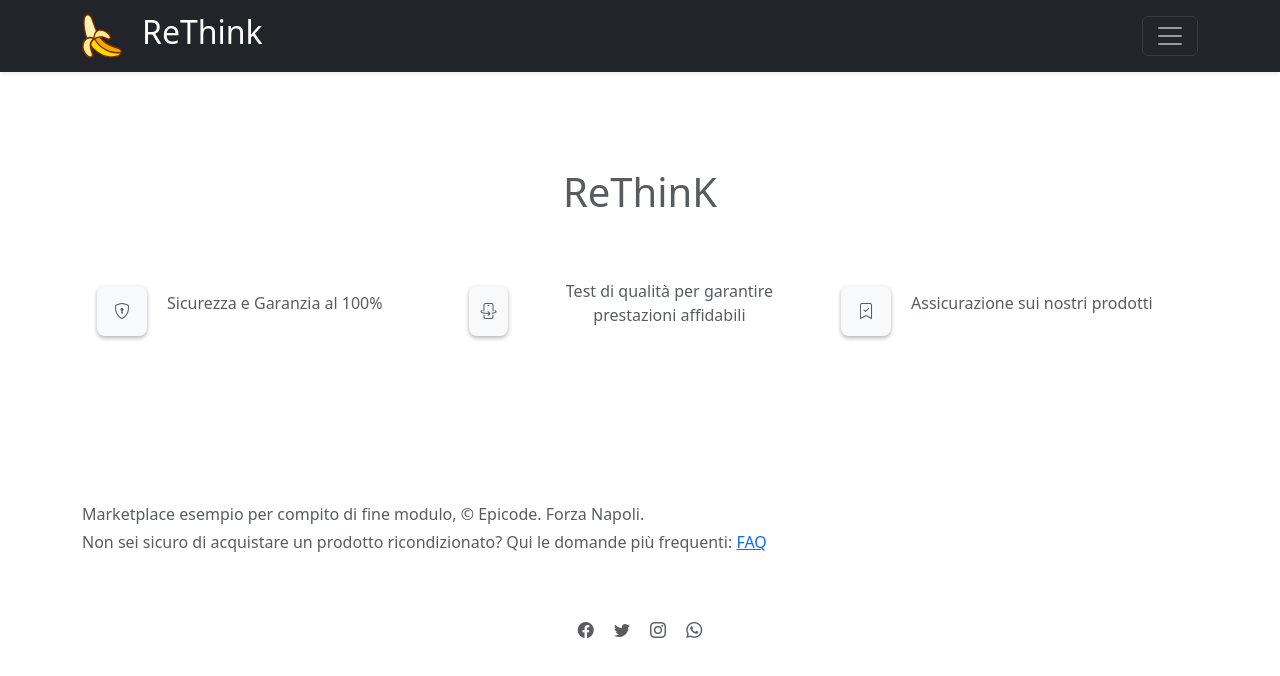
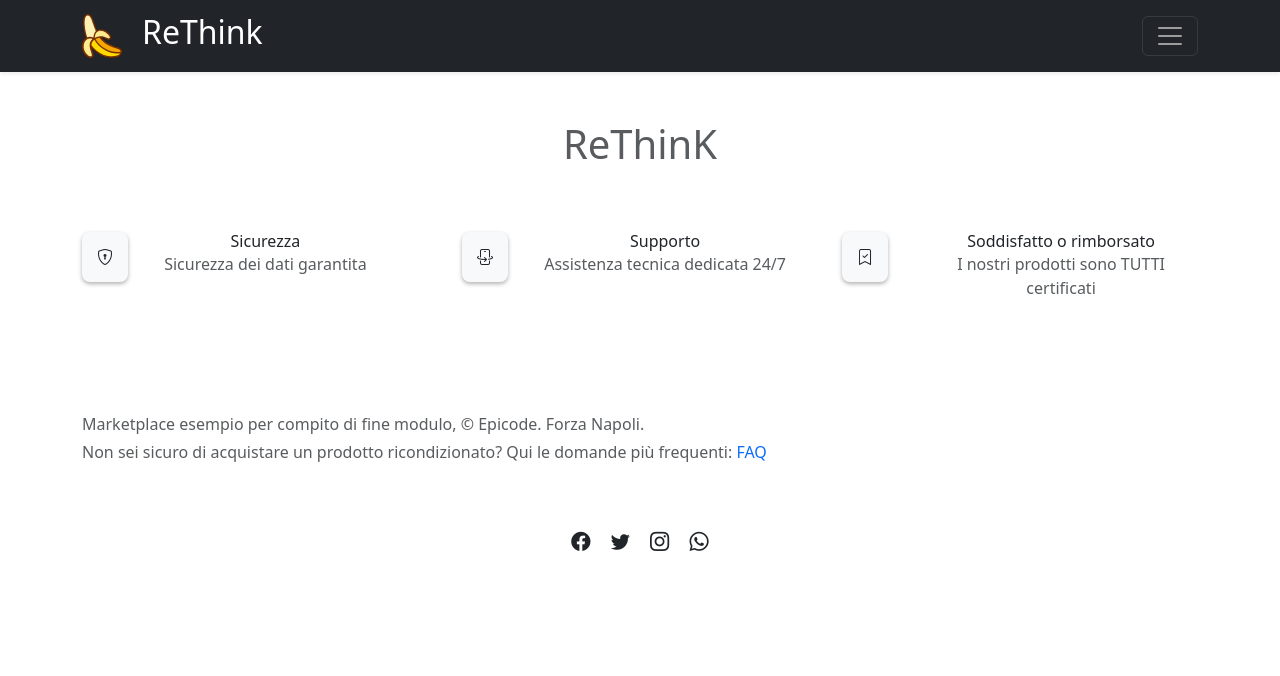
Before and after one commit to lucacasp/ReThink, a plain HTML site: page index/index.html in a window 1280 px wide. Drawn offline with nearby package versions, Linux system fonts and the light colour scheme; no server answers.

Commit message:
modifiche HTML e aggiunta prodotti

```diff
--- a/index/index.html
+++ b/index/index.html
@@ -57,10 +57,10 @@
               </p>
               <!-- sezione icons -->
               <div class="social-icon d-flex">
-                <i class="bi bi-facebook  m-2"></i>
-                <i class="bi bi-twitter  m-2"></i>
-                <i class="bi bi-instagram  m-2"></i>
-                <i class="bi bi-whatsapp  m-2"></i>
+                <a class="social-icon-i-navbar" href="https://www.facebook.com"><i class="bi bi-facebook  m-2"></i></a>
+                <a class="social-icon-i-navbar" href="https://www.twitter.com"><i class="bi bi-twitter  m-2"></i></a>
+                <a class="social-icon-i-navbar" href="https://www.instagram.com"><i class="bi bi-instagram  m-2"></i></a>
+                <a class="social-icon-i-navbar"href="https://www.whatsapp.com"><i class="bi bi-whatsapp  m-2"></i></a>
               </div>
             </div>
             <div class="col-sm-4 offset-md-1 py-4">
@@ -68,7 +68,7 @@
               <ul class="list-unstyled">
                 <li><a href="index.html" class="text-white">Shop</a></li>
                 <li><a href="/backoffice/backoffice.html" class="text-white">Aggiungi prodotto</a></li>
-                <li><a href="/index/FAQ.html" class="text-white">FAQ</a></li>
+                <li><a href="/services/FAQ.html" class="text-white">FAQ</a></li>
               </ul>
             </div>
           </div>
@@ -97,30 +97,63 @@
 
     <main>
       <!-- MAIN CONTENT -->
-      <section class="py-5 text-center container">
-        <div class="row py-lg-5">
+      <section class="py-5 text-center">
+        <div class="container" id="container-content">
             <h1 class="fw-light text-body-secondary mb-5">ReThinK</h1>
-            <div class="container-content text-body-secondary">
-              <div class="first-content d-flex align-items-center ">
-                <div class="first-content-icon d-flex justify-content-center align-items-center ">
-                  <i class="bi bi-shield-lock"></i>
+        </div>
+        <div class="container">
+          <div class="row d-flex">
+            <div class="col">
+              <a
+                href="#"
+                class="list-group-item list-group-item-action d-flex gap-3 py-3"
+                aria-current="true"
+              >
+              <div class="list-group-icon-box">
+                <i class="bi bi-shield-lock"></i>
+              </div>
+                <div class="d-flex gap-2 w-100 justify-content-between">
+                  <div>
+                    <h6 class="mb-0">Sicurezza</h6>
+                    <p class="mb-0 opacity-75">Sicurezza dei dati garantita</p>
+                  </div>
                 </div>
-                <p>Sicurezza e Garanzia al 100% </p>
+              </a>
+            </div>
+            <div class="col">
+              <a
+                href="#"
+                class="list-group-item list-group-item-action d-flex gap-3 py-3"
+                aria-current="true"
+              >
+              <div class="list-group-icon-box">
+                <i class="bi bi-phone-flip"></i>
               </div>
-              <div class="second-content d-flex align-items-center">
-                <div class="second-content-icon d-flex justify-content-center align-items-center">
-                  <i class="bi bi-phone-flip"></i>
+                <div class="d-flex gap-2 w-100 justify-content-between">
+                  <div>
+                    <h6 class="mb-0">Supporto</h6>
+                    <p class="mb-0 opacity-75">Assistenza tecnica dedicata 24/7</p>
+                  </div>
                 </div>
-                <p>Test di qualità per garantire prestazioni affidabili</p>
+              </a>
+            </div>
+            <div class="col">
+              <a
+                href="#"
+                class="list-group-item list-group-item-action d-flex gap-3 py-3"
+                aria-current="true"
+              >
+              <div class="list-group-icon-box">
+                <i class="bi bi-bookmark-check"></i>
               </div>
-              <div class="third-content d-flex align-items-center">
-                <div class="third-content-icon d-flex justify-content-center align-items-center ">
-                  <i class="bi bi-bookmark-check"></i>
+                <div class="d-flex gap-2 w-100 justify-content-between">
+                  <div>
+                    <h6 class="mb-0">Soddisfatto o rimborsato</h6>
+                    <p class="mb-0 opacity-75">I nostri prodotti sono TUTTI certificati</p>
+                  </div>
                 </div>
-               <p>Assicurazione sui nostri prodotti</p>
-              </div>
+              </a>
             </div>
-        </div>
       </section>
         <div  class="container">
           <div class="row">
@@ -152,13 +185,13 @@
           Marketplace esempio per compito di fine modulo, © Epicode. Forza Napoli.
         </p>
         <p class="mb-0">
-          Non sei sicuro di acquistare un prodotto ricondizionato? Qui le domande più frequenti: <a href="/index/FAQ.html">FAQ</a>
+          Non sei sicuro di acquistare un prodotto ricondizionato? Qui le domande più frequenti: <a href="/services/FAQ.html">FAQ</a>
         </p>
         <div class="social-icon mt-5 p-3 text-center">
-          <i class="bi bi-facebook m-2"></i>
-          <i class="bi bi-twitter m-2"></i>
-          <i class="bi bi-instagram m-2"></i>
-          <i class="bi bi-whatsapp m-2"></i>
+          <a class="social-icon-i-footer" href="https://www.facebook.com"><i class="bi bi-facebook m-2"></i></a>
+          <a class="social-icon-i-footer" href="https://www.twitter.com"><i class="bi bi-twitter m-2"></i></a>
+          <a class="social-icon-i-footer" href="https://www.instagram.com"><i class="bi bi-instagram m-2"></i></a>
+          <a class="social-icon-i-footer" href="https://www.whatsapp.com"><i class="bi bi-whatsapp m-2"></i></a>
         </div>
       </div>
     </footer>
--- a/index/style.css
+++ b/index/style.css
@@ -1,29 +1,21 @@
   /*  index */
-  .container-content{
-    display: flex;
-    justify-content: space-around;
-    align-items: center;
-  }
-  .first-content,
-  .second-content,
-  .third-content{
-    width: calc(100% / 3); /* imposto quindi la larghezza a 33,3periodico */
-    padding: 15px;
-  }
-  .first-content-icon,
-  .second-content-icon,
-  .third-content-icon{
-    width: 50px;
+.list-group-icon-box{
+  width: 60px;
     height: 50px;
     background-color: #F8F9FA;
     margin-right: 20px;
     box-shadow: 0 2px 4px rgba(0, 0, 0, 0.3);
     border-radius: 8px;
     cursor: pointer;
-  }
-
+    display: flex;
+    align-items: center;
+    justify-content: center;
+}
 
   /* all */
+  a{
+    text-decoration: none;
+  }
   .navbar-brand .super-mega-banana{
     width: 40px;
     margin-right: 20px;
@@ -33,6 +25,14 @@
 }
   .social-icon{
     cursor: pointer;
+  }
+  .social-icon-i-footer i{
+    color: #212529;
+    font-size: 1.2rem;
+  }
+  .social-icon-i-navbar i{
+    color: #FFF;
+    font-size: 1.2rem;
   }
   .card {
     border: 1px solid #ccc;
```
Also changed, not shown: services/FAQ.html (renamed from index/FAQ.html, +13 -9 lines).
